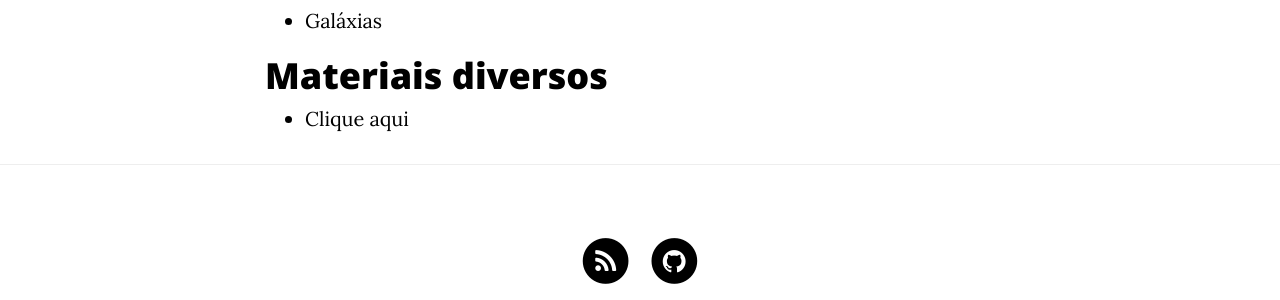
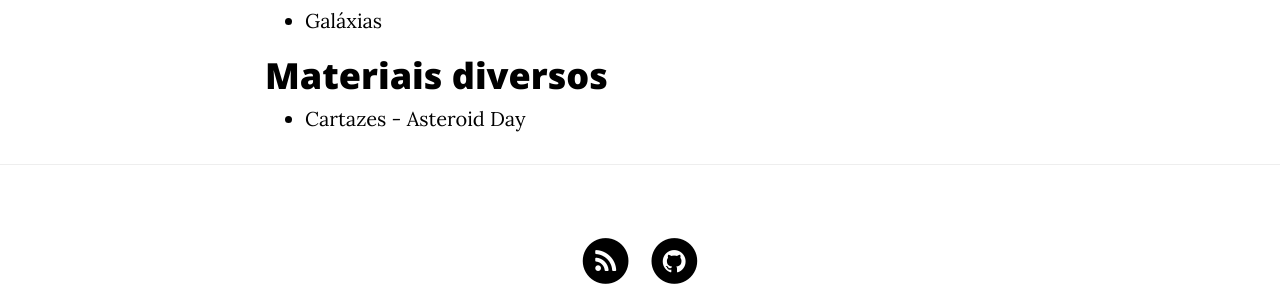
Before and after one commit to ProfJenivaldo/site1, a Jekyll site: the page built from search/index.html, in a window 1280 px wide. Shown: the part 381-681 px from the top of the page. Built offline with Jekyll 4.4.1, drawn with Linux system fonts in a browser that asks for light colours; nearby versions of some CDN libraries.

Commit message:
astro_galaxy3

```diff
--- a/search/index.html
+++ b/search/index.html
@@ -16,5 +16,5 @@ description: "Vamos conhecer um pouco mais do nosso Cosmos"
 <h1>Materiais diversos</h1>
 
 <ul>
-    <li><a href=https://drive.google.com/drive/folders/1yNZUEz-rUdl8WCgmf-MEFxapiyTvgrP5?usp=sharing>Clique aqui</li>
+    <li><a href=https://drive.google.com/drive/folders/1yNZUEz-rUdl8WCgmf-MEFxapiyTvgrP5?usp=sharing>Cartazes - Asteroid Day</li>
 </ul>
```
